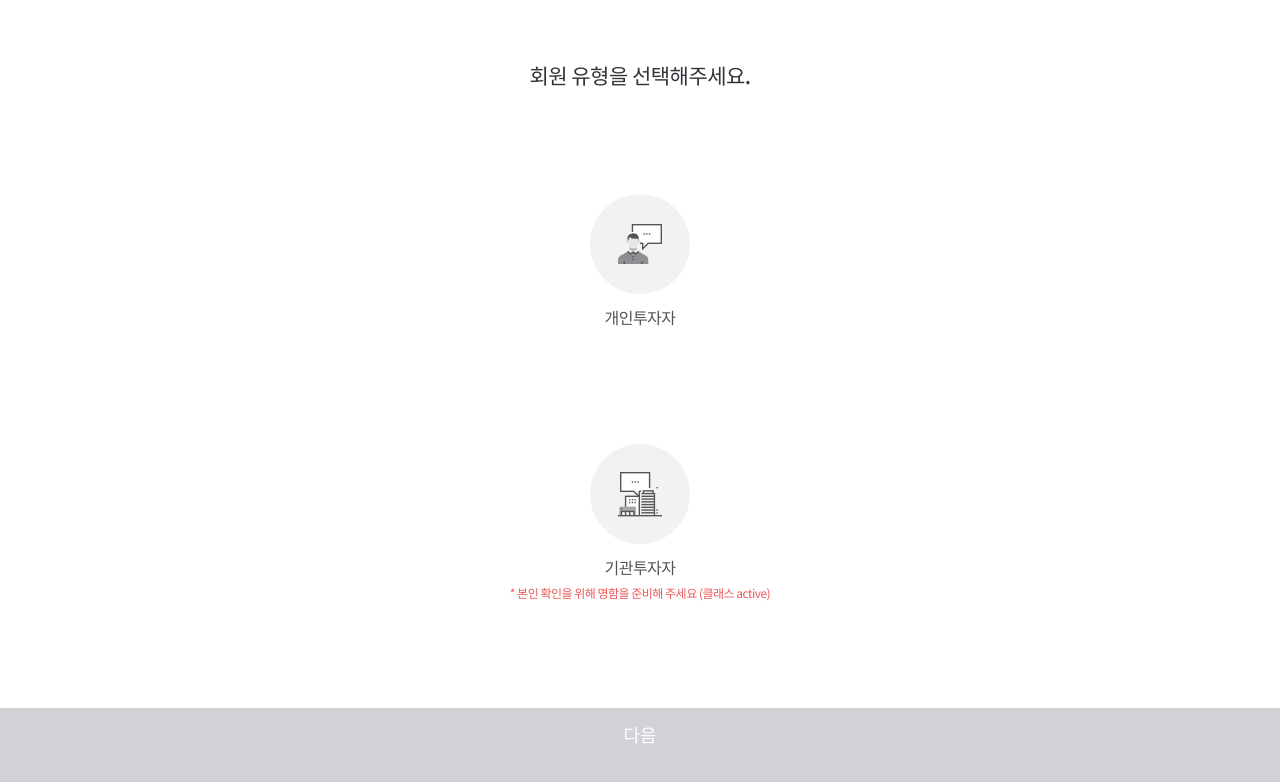
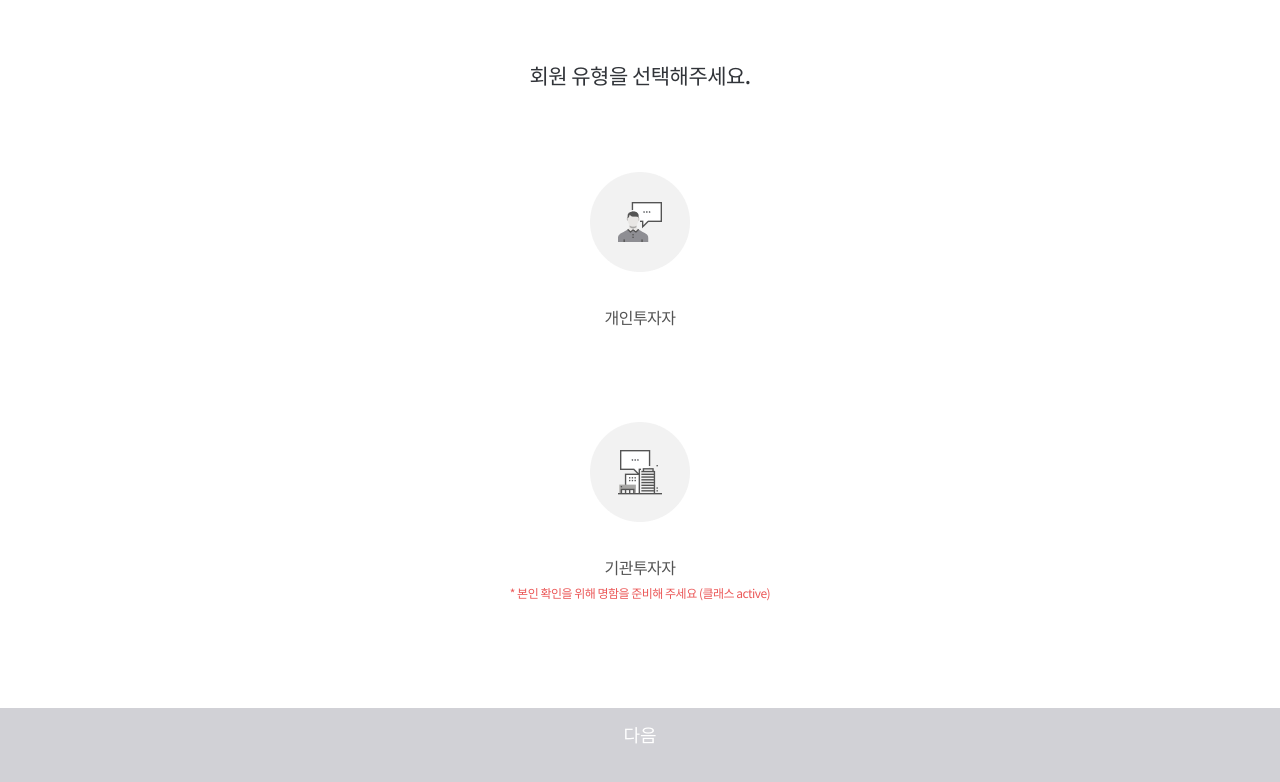
Before and after one commit to SeoHaKwon/IRPAGE_MOBILE, a Vue app: page /MemberType in a window 1280 px wide. Shown: the top 782 px of the page. Built offline with nearby package versions, Linux system fonts and the light colour scheme.

Commit message:
센터 정렬

```diff
--- a/src/components/MemberType.vue
+++ b/src/components/MemberType.vue
@@ -71,7 +71,7 @@
     display:flex;
     height:144px;
     max-width:144px;
-    align-items: flex-end;
+    align-items: center;
     justify-content: center;
     @each $obj in single , agency{
       &.#{$obj}{
```
